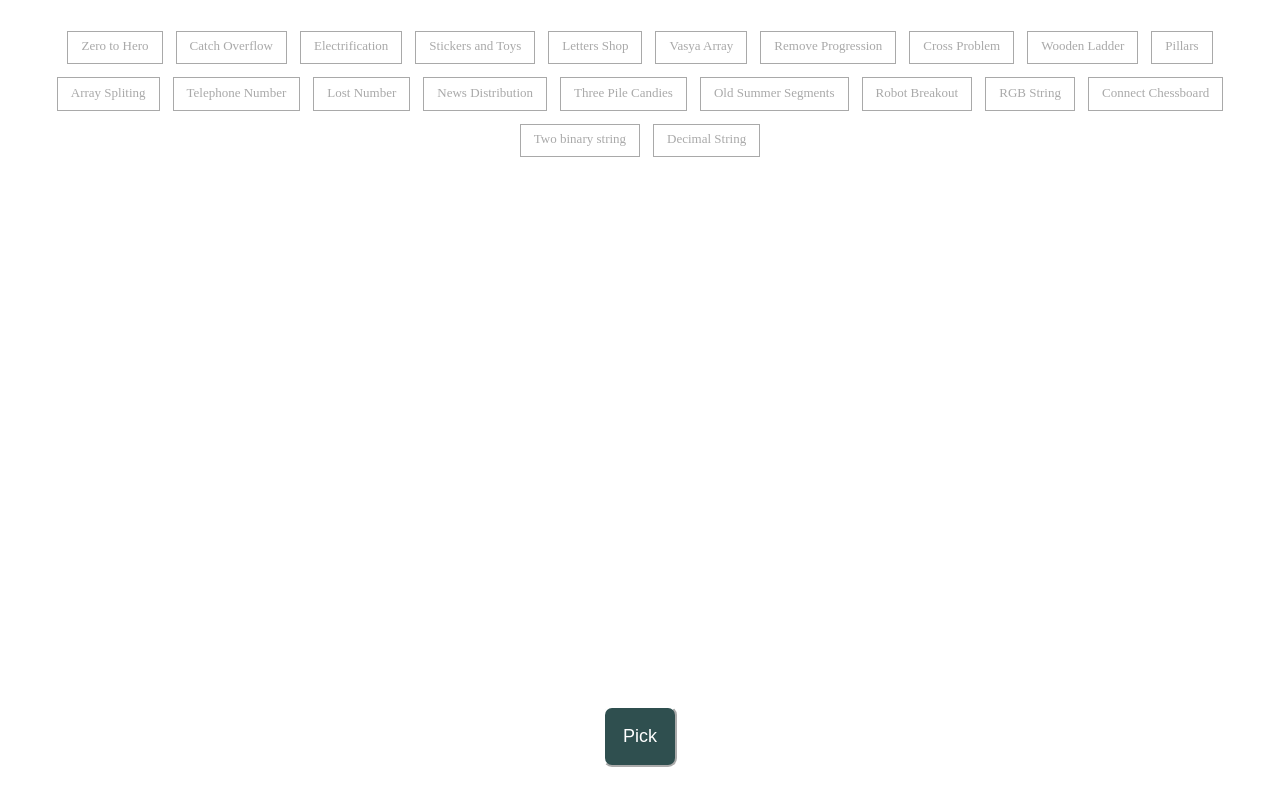
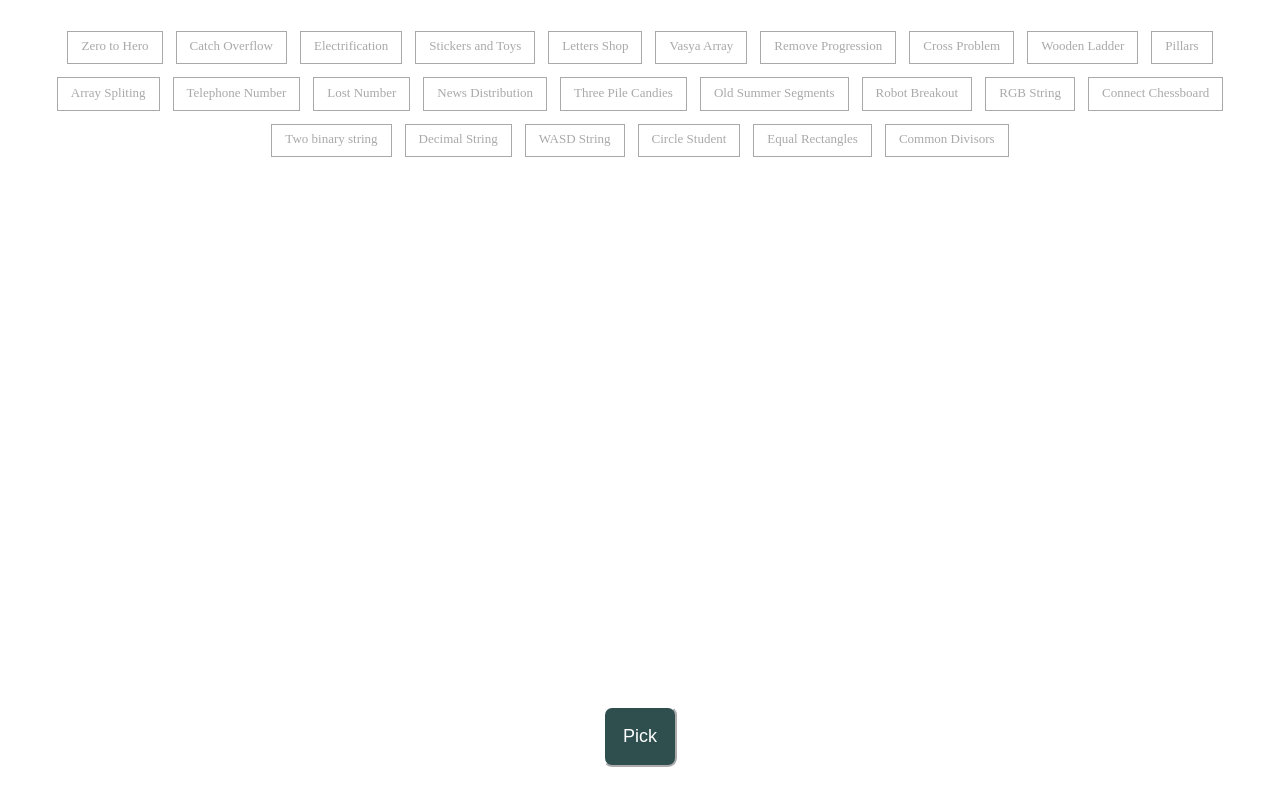
Before and after one commit to vhquang/vhquang.github.io, a plain HTML site: page index.html in a window 1280 px wide. Drawn offline with nearby package versions, Linux system fonts and the light colour scheme.

Commit message:
update problems

```diff
--- a/index.html
+++ b/index.html
@@ -122,6 +122,11 @@
             // Edu 70
             ['Two binary string',   'https://codeforces.com/contest/1202/problem/A', 1100],
             ['Decimal String',      'https://codeforces.com/contest/1202/problem/B', 1700],
+            ['WASD String',         'https://codeforces.com/contest/1202/problem/C', 2100],
+            // Rd 579
+            ['Circle Student',      'https://codeforces.com/contest/1203/problem/A', 0],
+            ['Equal Rectangles',    'https://codeforces.com/contest/1203/problem/B', 0],
+            ['Common Divisors',     'https://codeforces.com/contest/1203/problem/C', 0],
         ];
 
         function renderItems() {
```
